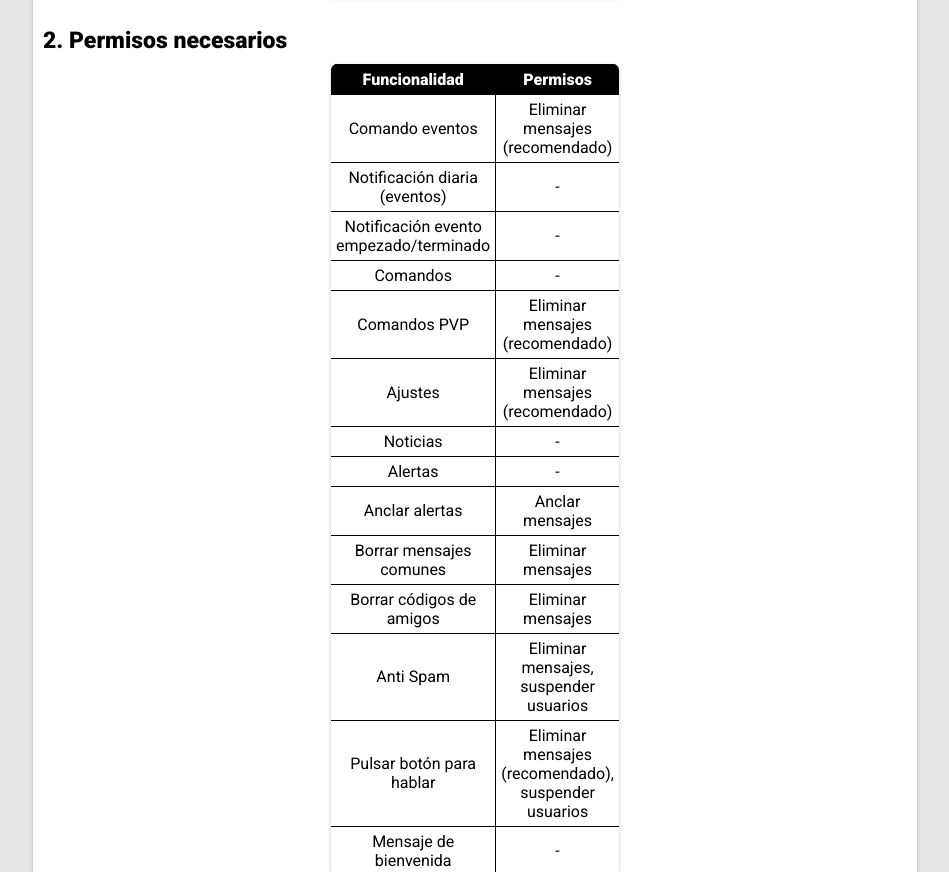
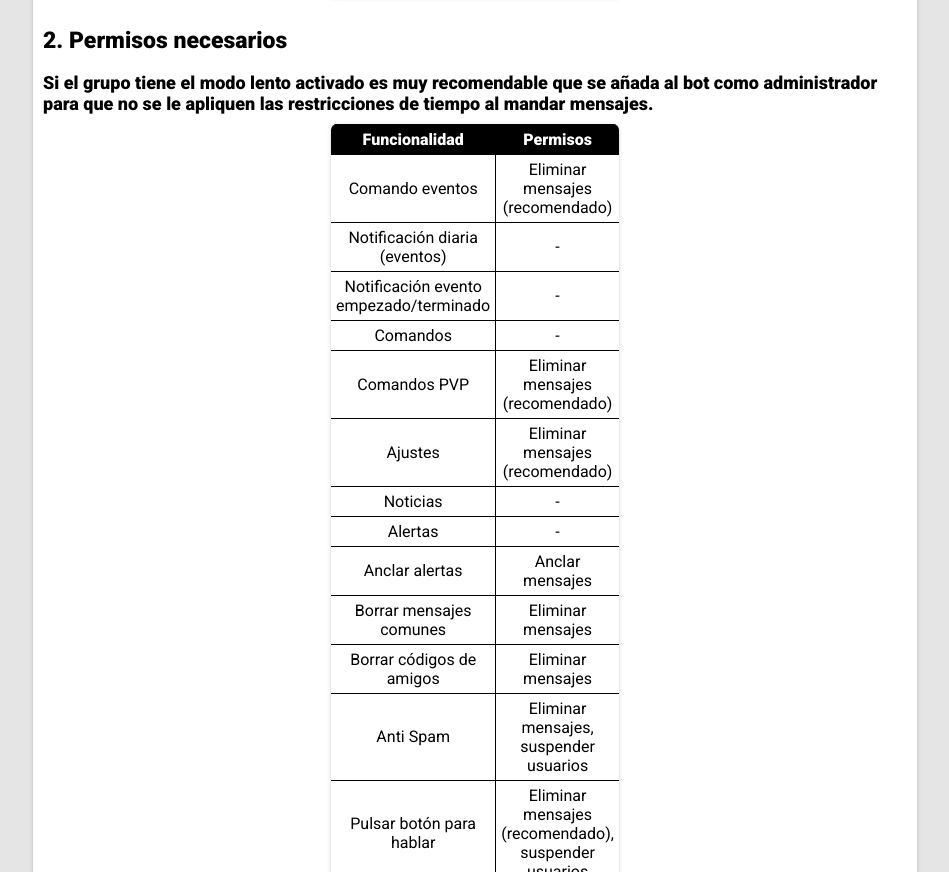
Before and after one commit to alexelgt/Casual-Bot-Telegram-Bot, a plain HTML site: page docs/index.html in a window 1280 px wide. Shown: the part 10017-10889 px from the top of the page, without its empty margins (165-1114 px from the left). Drawn offline with Linux system fonts and the light colour scheme.

Commit message:
Added info about slow mode

```diff
--- a/docs/index.html
+++ b/docs/index.html
@@ -541,6 +541,9 @@
 
               <h2 id="admin_tabla_permisos">2. Permisos necesarios</h2>
               <div class="text_block info">
+                <p>
+                  <b>Si el grupo tiene el modo lento activado es muy recomendable que se añada al bot como administrador para que no se le apliquen las restricciones de tiempo al mandar mensajes.</b>
+                </p>
                 <table id="Output_table_data">
                   <tr>
                     <th>Funcionalidad</th>
```
